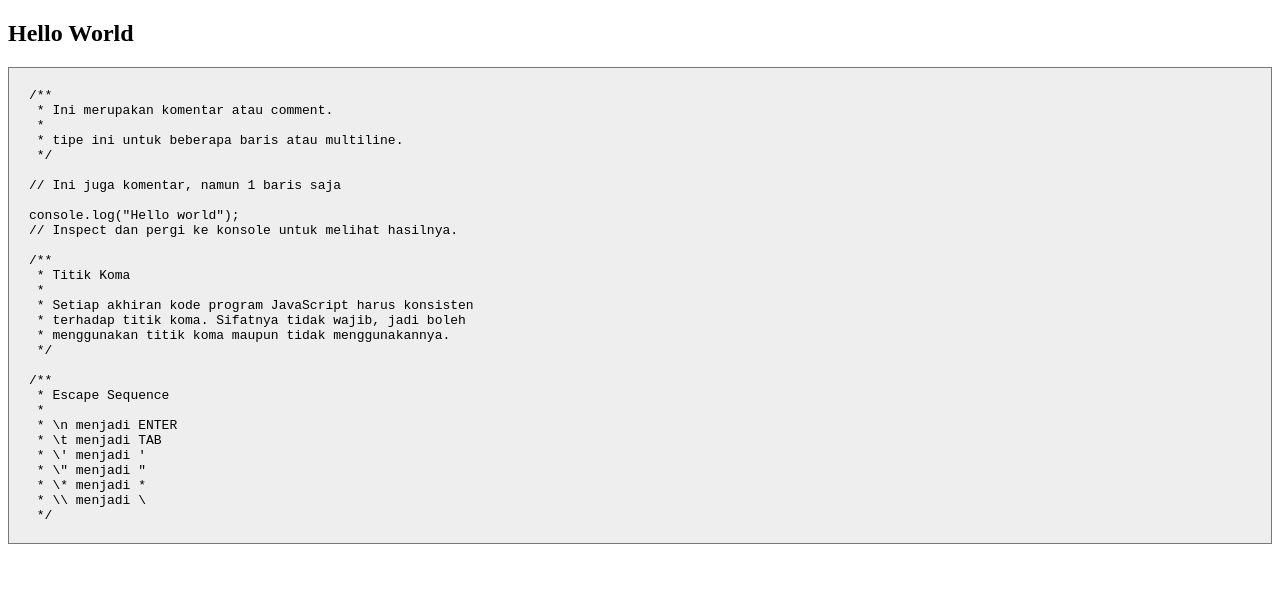
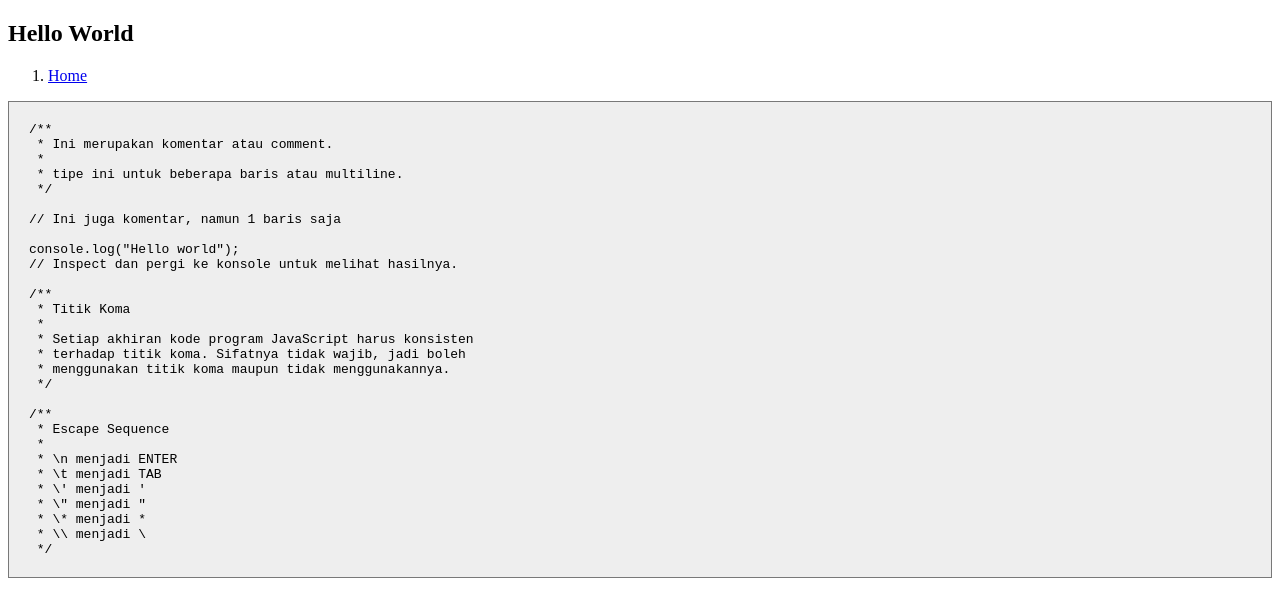
Before and after one commit to ipincamp/javascript, a plain HTML site: page 1_hello-world/index.html in a window 1280 px wide. Drawn offline with nearby package versions, Linux system fonts and the light colour scheme.

Commit message:
Navigate into homepage

```diff
--- a/1_hello-world/index.html
+++ b/1_hello-world/index.html
@@ -12,6 +12,9 @@
 
 <body>
     <h2>Hello World</h2>
+    <ol>
+        <li><a href="../">Home</a></li>
+    </ol>
     <div>
         <pre id="code"></pre>
     </div>
```
